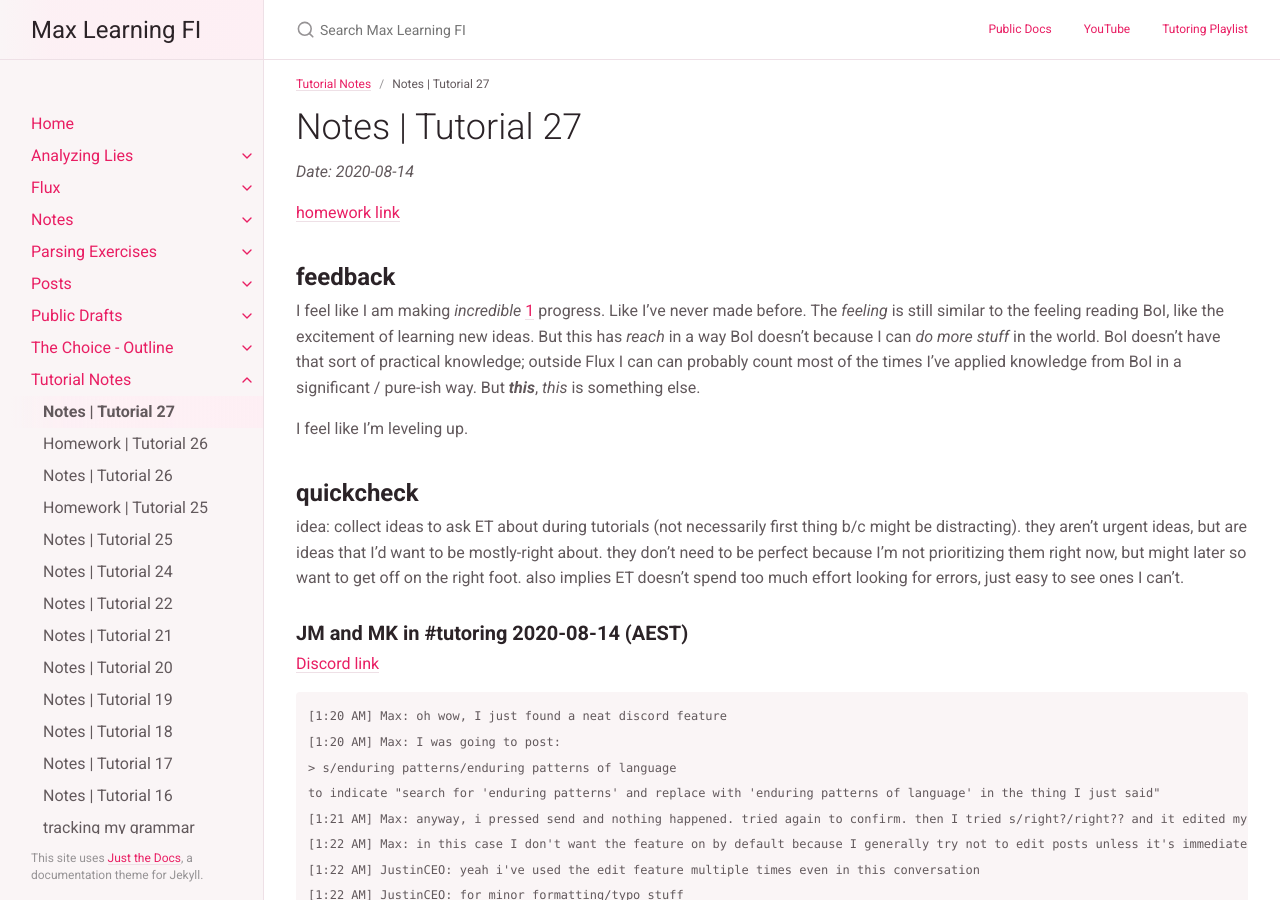
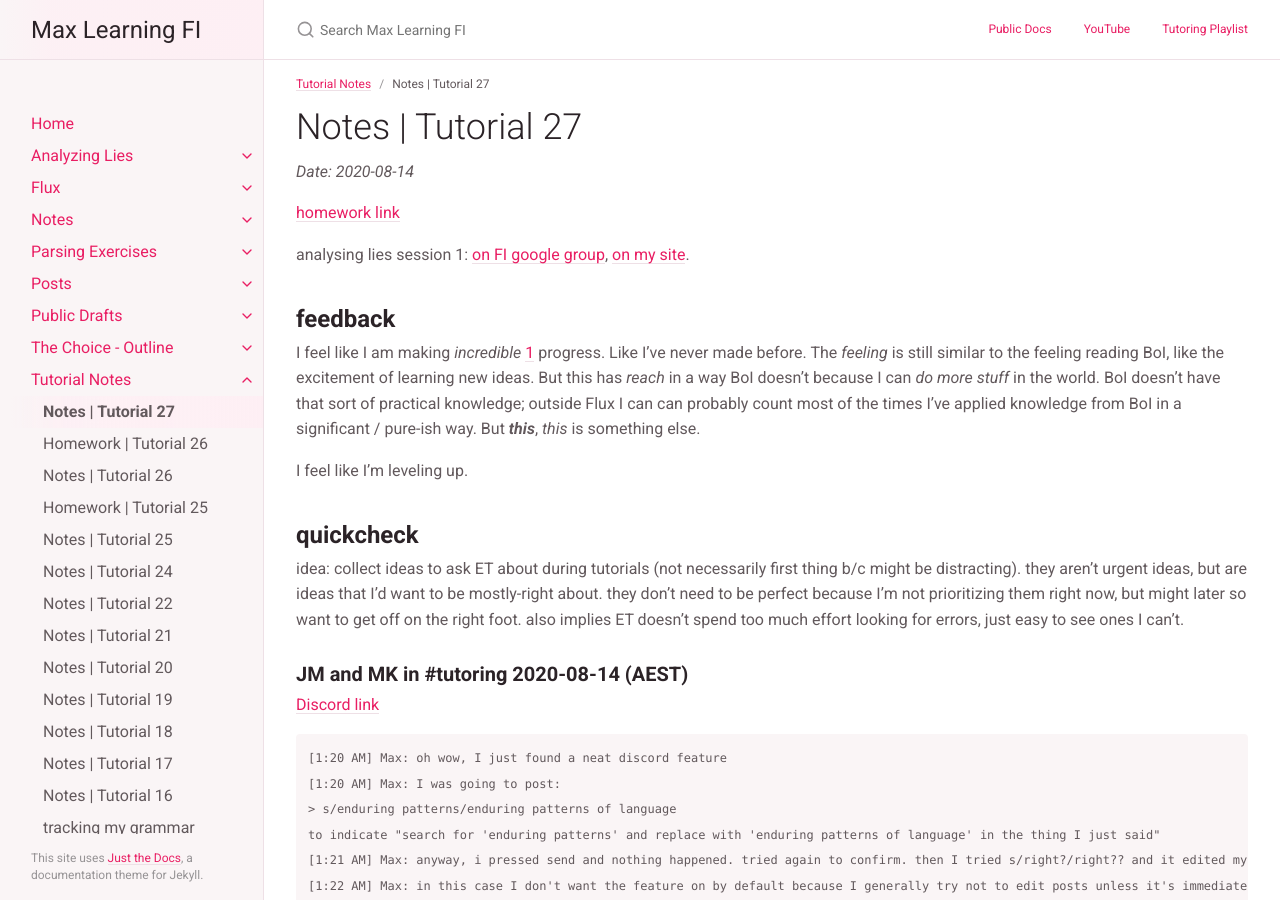
Before and after one commit to curi/fi, a Jekyll site: the page built from docs/_tutorials/2020-08-14.md, in a window 1280 px wide and 900 px high. Built offline with Jekyll 4.4.1, drawn with Linux system fonts in a browser that asks for light colours.

Commit message:
link to fi and my post

```diff
--- a/docs/_tutorials/2020-08-14.md
+++ b/docs/_tutorials/2020-08-14.md
@@ -7,6 +7,10 @@ lesson: 27
 ---
 
 [homework link](../2020-08-13-hw)
+
+analysing lies session 1: [on FI google group](https://groups.google.com/g/fallible-ideas/c/vvjvVKWzGmg/m/K2W68EhuCwAJ),
+[on my site](../../analyzing-lies/01-birner-quote/).
+
 
 ## feedback
 
```
